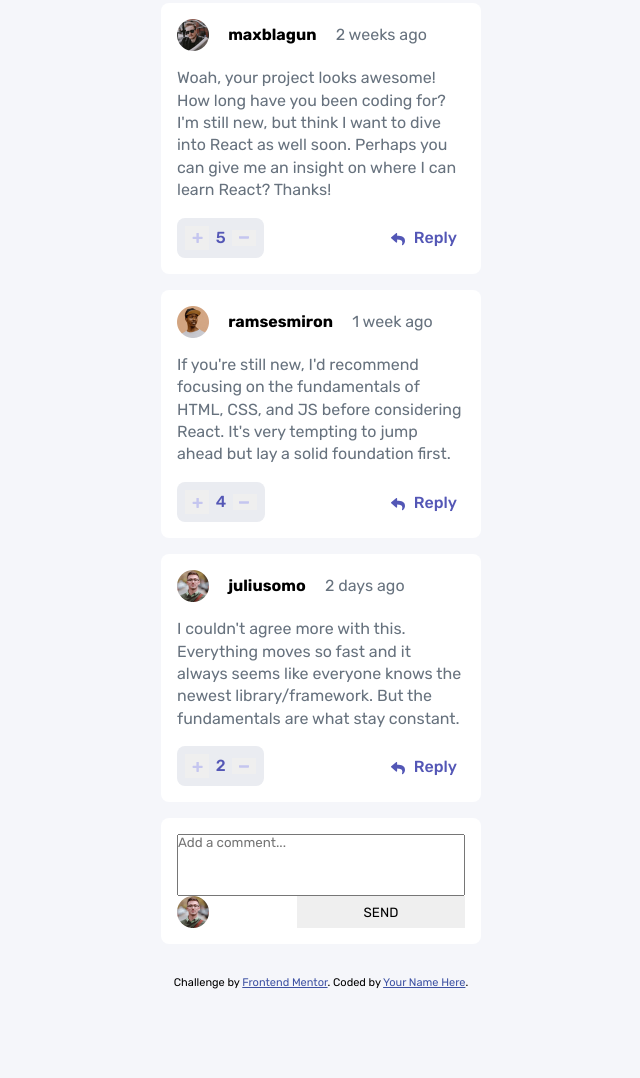
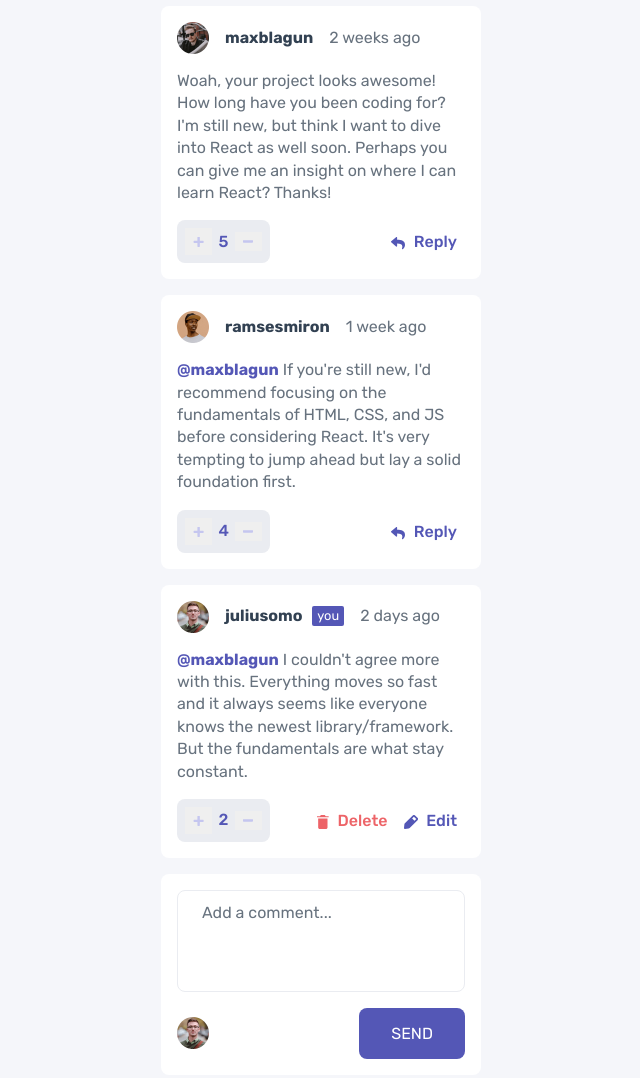
Before and after one commit to JordansGit/interactive-comments-section, a plain HTML site: page index.html in a window 1280 px wide. Shown: the part 293-1371 px from the top of the page, without its empty margins (319-959 px from the left). Before the commit the page ends 1282 px from the top, so only its background shows below. Drawn offline with Linux system fonts and the light colour scheme.

Commit message:
feat: dynamically render reply or  edit, delete btns and a tag based on if current user posted the comment

```diff
--- a/css/style.css
+++ b/css/style.css
@@ -71,26 +71,32 @@ p {
 
 button {
   padding: 0.5em;
+  font-size: 1rem;
 }
+
 button:hover {
   cursor: pointer;
 }
 
 /* Typography */
-.comment-username {
+.comment-username, .reply-handle {
   font-weight: 700;
 }
 
-.comment-score-count, .comment-reply-btn {
+.comment-score-count, .comment-reply-btn, .comment-edit-btn, .comment-delete-btn {
   font-weight: 500;
 }
 
-.comment-reply-btn {
-  font-size: 1rem;
+.comment-username {
+  color: var(--dark-blue);
 }
 
-.comment-score, .comment-reply-btn {
+.comment-score, .comment-reply-btn, .comment-edit-btn, .reply-handle {
   color: var(--moderate-blue);
+}
+
+.comment-delete-btn {
+  color: var(--soft-red);
 }
 
 .comment-date, .comment-description {
@@ -110,7 +116,7 @@ body {
 
 /* Comment section */
 
-.comment, .comment-score, .comment-reply-btn {
+.comment, .comment-score, .user-comment-input, .user-comment-submit {
   border-radius: 8px;
 }
 
@@ -135,7 +141,7 @@ body {
   grid-area: commentInfo;
   display: flex;
   align-items: center;
-  gap: 1.2em;
+  gap: 1em;
 }
 
 .comment-avatar {
@@ -178,17 +184,65 @@ body {
   grid-template-areas:
   "textarea textarea"
   "userAvatar sendBtn";
+  gap: 1em;
 }
 
 .user-comment-input {
   grid-area: textarea;
+  padding: 0.75em 1.5em;
+  font-size: 1rem;
+  border-color: var(--light-gray);
+  color: var(--dark-blue)
+}
+
+.user-comment-input::placeholder {
+  color: var(--grayish-blue)
+}
+
+.user-comment-input:focus {
+  outline: none;
+  border: 1px solid var(--grayish-blue);
 }
 
 .user-avatar {
   width: 32px;
   grid-area: userAvatar;
+  align-self: center;
 }
 
 .user-comment-submit {
   grid-area: sendBtn;
+  background: var(--moderate-blue);
+  color: var(--white);
+  width: max-content;
+  padding: 1em 2em;
+  justify-self: end;
 }
+
+.comment-highlight-user {
+  background: var(--moderate-blue);
+  color: var(--white);
+  width: max-content;
+  font-size: 0.8rem;
+  padding: 0.08em 0.4em;
+  margin-left: -0.5em;
+  margin-bottom: 0.15em;
+  border-radius: 2px;
+}
+
+.comment-btns {
+  display: flex;
+  justify-self: end;
+}
+
+.comment-edit-btn, .comment-delete-btn {
+  background: none;
+  width: max-content;
+}
+
+.comment-edit-btn {
+
+}
+.comment-delete-btn {
+
+}
--- a/js/script.js
+++ b/js/script.js
@@ -8,8 +8,36 @@ const {currentUser, comments: commentData} = data
 console.log(currentUser);
 console.log(commentData);
 
+function checkUser(comment) {
+  return currentUser.username === comment.user.username
+}
+
 function displayComments() {
   let commentsHtml = ``
+
+  let replyButtonHtml = `
+    <button class="comment-reply-btn">
+      <img class="reply-icon" src="./images/icon-reply.svg">
+      Reply
+    </button>
+  `
+
+  let editAndDeleteButtonsHtml = `
+    <div class="comment-btns">
+      <button class="comment-delete-btn">
+        <img class="reply-icon" src="./images/icon-delete.svg">
+        Delete
+      </button>
+      <button class="comment-edit-btn">
+        <img class="reply-icon" src="./images/icon-edit.svg">
+        Edit
+      </button>
+    </div>
+  `
+
+  let highlightUserDiv = `
+    <p class="comment-highlight-user">you</p> <!-- need to add conditional statement. if user == true && ... -->
+  `
 
   commentData.forEach(comment => {
     // individual comments
@@ -30,24 +58,29 @@ function displayComments() {
             <img class="minus-icon" src="./images/icon-minus.svg">
           </button>
         </section>
-        <button class="comment-reply-btn">
-          <img class="reply-icon" src="./images/icon-reply.svg">
-          Reply
-        </button>
+        ${replyButtonHtml}
       </article>
     `
 
     // each reply to a comment.
     if (comment.replies.length > 0) {
       comment.replies.forEach(reply => {
+
+        const displayCommentBtns = checkUser(reply) ? editAndDeleteButtonsHtml : replyButtonHtml
+        const displayHighlightUserDiv = checkUser(reply) ? highlightUserDiv : ''
+
         commentsHtml += `
           <article class="comment nested-comment">
             <section class="comment-info">
               <img class="comment-avatar" src="${reply.user.image.png}">
               <p class="comment-username">${reply.user.username}</p>
+              ${displayHighlightUserDiv}
               <p class="comment-date">${reply.createdAt}</p>
             </section>
-            <p class="comment-description">${reply.content}</p>
+            <p class="comment-description">
+              <span class="reply-handle">@maxblagun</span> <!-- change this!!!! -->
+              ${reply.content}
+            </p>
             <section class="comment-score">
               <button class="plus">
                 <img class="plus-icon" src="./images/icon-plus.svg">
@@ -57,11 +90,8 @@ function displayComments() {
                 <img class="minus-icon" src="./images/icon-minus.svg">
               </button>
             </section>
-            <button class="comment-reply-btn">
-              <img class="reply-icon" src="./images/icon-reply.svg">
-              Reply
-            </button>
-          </article>
+            ${displayCommentBtns}
+            </article>
         `
       })
     }
@@ -86,3 +116,17 @@ function render() {
 }
 
 render()
+
+
+/* To do
+  js: increment, decrement
+  js: delete btn
+    js: delete modal
+  js: edit btn
+  js: add comment btn
+
+  js: reply btn
+
+  css: desktop design / rwd
+  css: the vertical line for replies + make reply box smaller.
+*/
```
